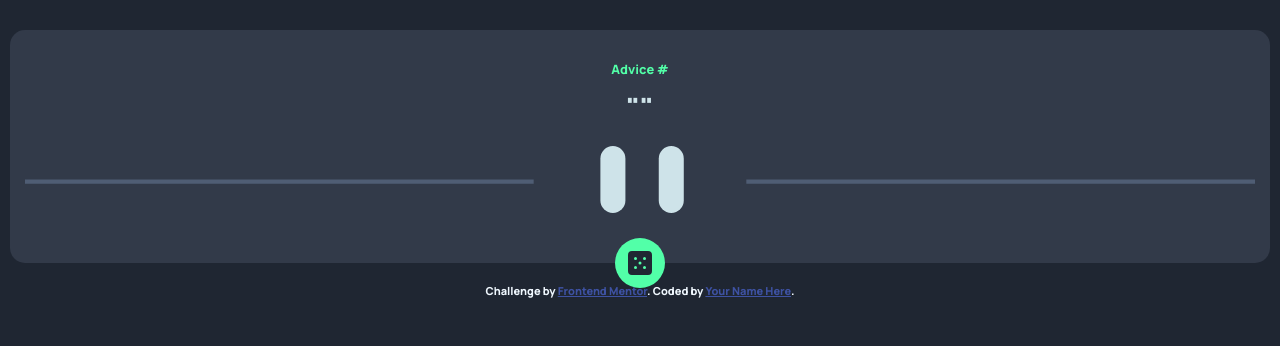
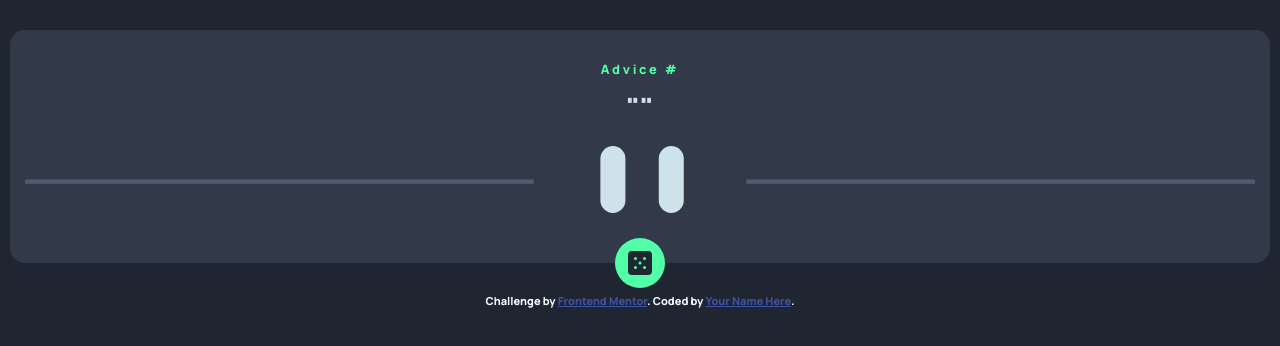
Before and after one commit to adie9/advice-generator-app, a plain HTML site: page index.html in a window 1280 px wide. Drawn offline with Linux system fonts and the light colour scheme; no server answers.

Commit message:
minor fixes

```diff
--- a/styles/style.scss
+++ b/styles/style.scss
@@ -33,12 +33,14 @@ body {
         color: $pr-neon-green;
         font-size: 0.8em;
         margin-bottom: 10px;
+        letter-spacing: 2pt;
     }
 
     blockquote {
         color: $pr-light-cyan;
         font-size: $quote-fs;
         margin-bottom: 20px;
+        font-size: 800;
     }
 
     .divider {
@@ -68,7 +70,7 @@ body {
      font-size: 11px;
      text-align: center;
      color: aliceblue;
-     margin: 20px auto;
+     margin: 30px auto;
     }
 
 .attribution a {
```
Also changed, not shown: styles/style.css, 1 other file.
